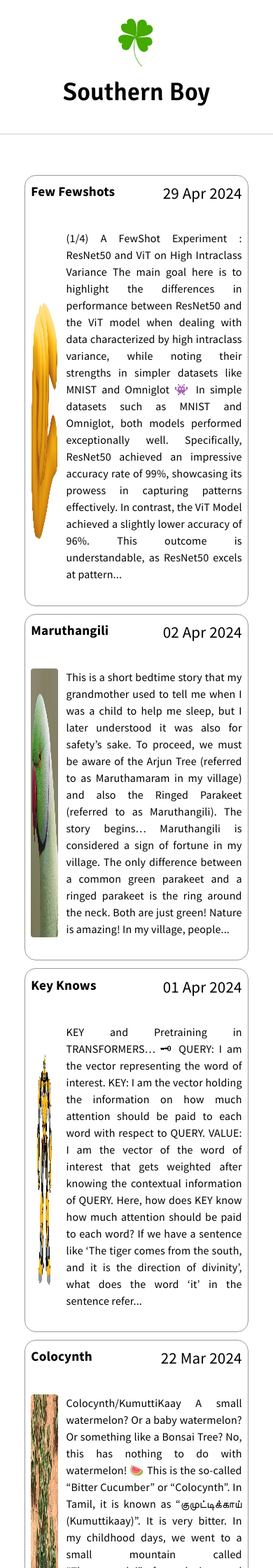
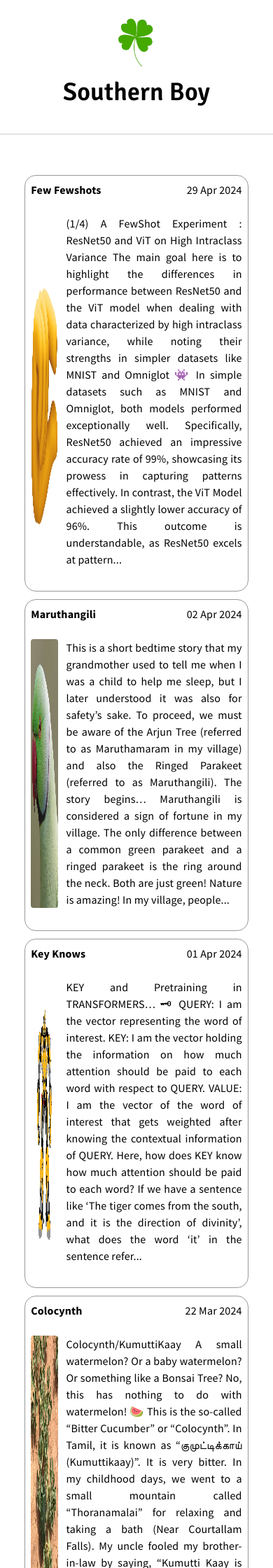
Before and after one commit to arihara-sudhan/blog, a Jekyll site: the page built from index.html, in a window 390 px wide. Shown: the top 2240 px of the page at 70% size. Built offline with Jekyll 4.4.1, drawn with Linux system fonts in a browser that asks for light colours; the list of posts is cut into pages by our own code.

Commit message:
Update typography.scss

```diff
--- a/_sass/typography.scss
+++ b/_sass/typography.scss
@@ -13,7 +13,7 @@ body {
 @media (max-width: 940px) { //Breakpoint set to 940px
 
 p, ul, ol {
-	font-size: 1.2em; /* 16px */
+	font-size: 1em; /* 16px */
 	line-height: 1.5em; /* 24px/16px */
 	margin-bottom: 1.5em; /* 24px/16px */
 }
```
